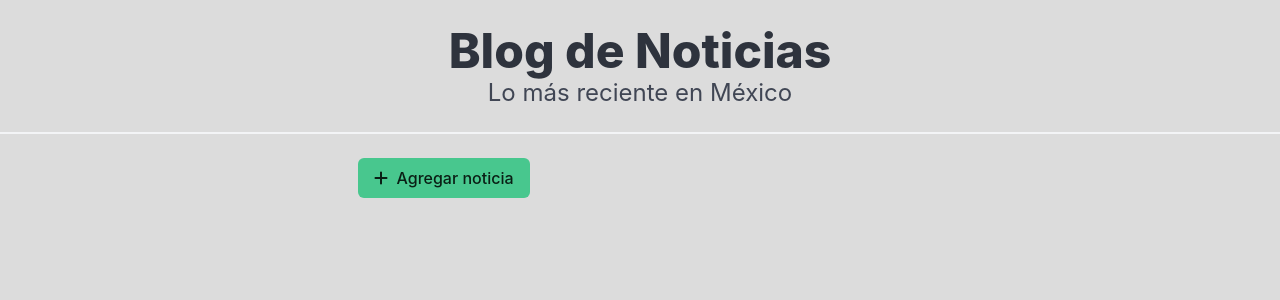
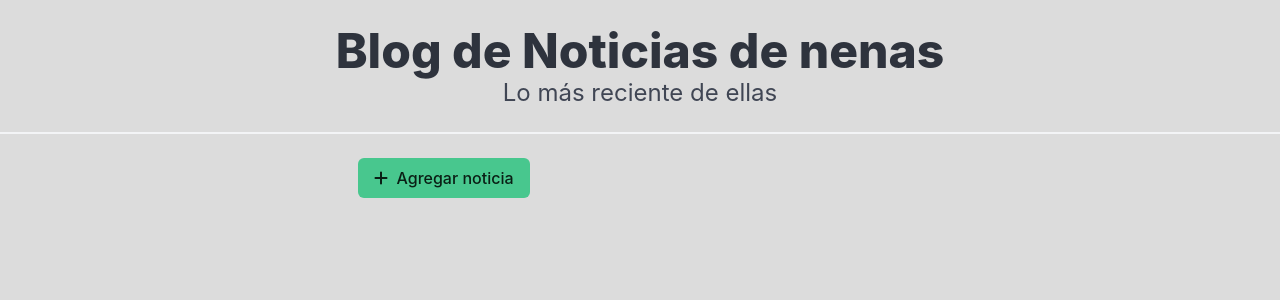
Before and after one commit to Margyio/EX_U1_15590779, a Flask app: page / in a window 1280 px wide. Shown: the top 300 px of the page. Run offline with Flask 3, Linux system fonts and the light colour scheme; some libraries are stand-ins or nearby versions.

Commit message:
se modifico titulo 2

```diff
--- a/templates/base.html
+++ b/templates/base.html
@@ -10,9 +10,9 @@
   <body >
     <header>
         <br>
-        <h1 class="title has-text-centered is-1">Blog de Noticias</h1>
+        <h1 class="title has-text-centered is-1">Blog de Noticias de nenas </h1>
 
-        <h2 class="subtitle has-text-centered is-4">Lo más reciente en México</h2>
+        <h2 class="subtitle has-text-centered is-4">Lo más reciente de ellas</h2>
         <hr>
     </header>
     <div class="container">
```
